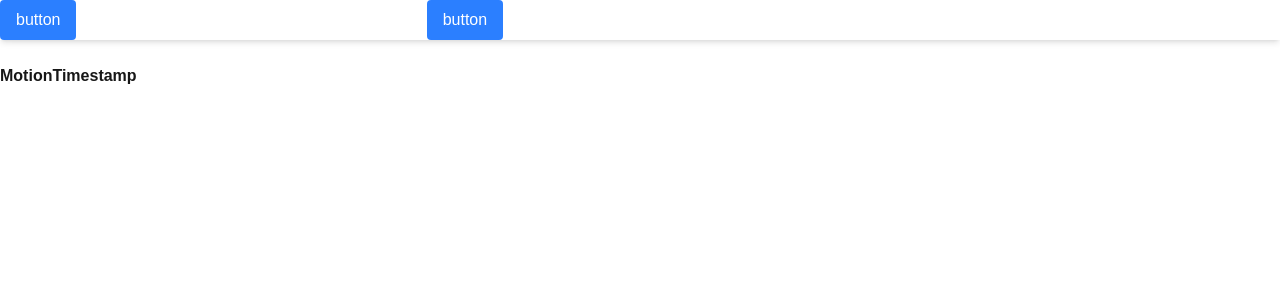
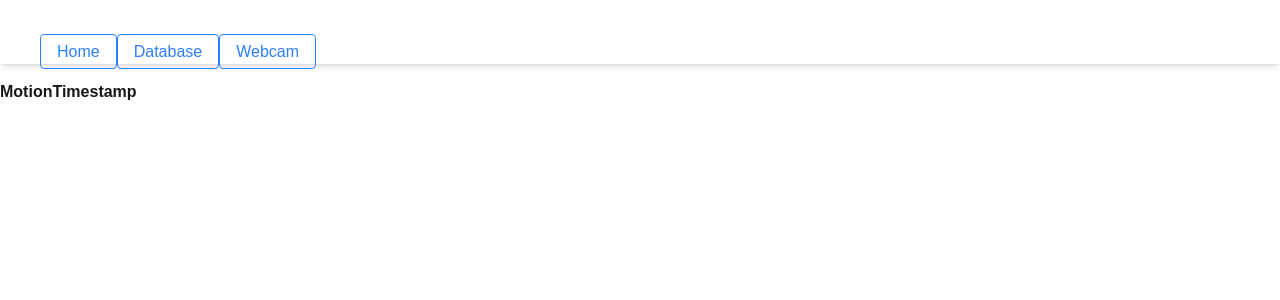
Before and after one commit to Keeekeeey/smart-feeder-webserver, a Next.js app: page /css in a window 1280 px wide. Shown: the top 300 px of the page. Built offline with nearby package versions, Linux system fonts and the light colour scheme.

Commit message:
feat: adjusted webpage

```diff
--- a/app/layout.tsx
+++ b/app/layout.tsx
@@ -1,7 +1,6 @@
 import type { Metadata } from "next";
 import { Geist, Geist_Mono } from "next/font/google";
 import "./globals.css";
-import Button from "@components/ui/button";
 
 const geistSans = Geist({
   variable: "--font-geist-sans",
@@ -26,18 +25,26 @@ export default function RootLayout({
   return (
     <html lang="en">
       <body className={`${geistSans.variable} ${geistMono.variable} antialiased`}>
-        <header className="fixed top-0 left-0 right-0 z-50 bg-white shadow-md">
-          <div className="flex flex-row">
+        <header className="pt-10 fixed top-0 left-0 right-0 z-50 bg-white shadow-md">
+          <div className="flex flex-row px-10">
             <div className="basis-1/3">
-              <Button>button</Button>
-            </div>
-            <div className="basis-2/3">
-              <Button>button</Button>
+              <a href="/"
+                className="border border-blue-500 text-blue-500 hover:bg-blue-500 hover:text-white px-4 py-2 rounded">
+                Home
+              </a>
+              <a href="/motionEventsDashboard"
+                className="border border-blue-500 text-blue-500 hover:bg-blue-500 hover:text-white px-4 py-2 rounded">
+                Database
+              </a>
+              <a href="/page"
+                className="border border-blue-500 text-blue-500 hover:bg-blue-500 hover:text-white px-4 py-2 rounded">
+                Webcam
+              </a>
             </div>
           </div>
         </header>
 
-        <main className="pt-16">
+        <main className="pt-20">
           {children}
         </main>
       </body>
--- /dev/null
+++ b/app/motionEventsDashboard/page.tsx
@@ -0,0 +1,14 @@
+import prisma from "@/lib/prisma";
+import { MotionEventsDashboard } from "@/components/layout/motion-events-dashboard"
+
+export default async function MotionEventsPage() {
+
+  const events = await prisma.motionEvent.findMany({
+    take: 20,
+    orderBy: { timestamp: 'desc' }
+  })
+
+  const initialEvents = JSON.parse(JSON.stringify(events))
+
+  return < MotionEventsDashboard initialEvents={initialEvents} />
+}
--- a/app/page.tsx
+++ b/app/page.tsx
@@ -1,26 +1,37 @@
 import prisma from '@/lib/prisma'
+import Button from "@components/ui/button";
+import { RecentEventsWidget } from "@/components/layout/motion-event-scroll"
 
 export default async function Home() {
-  const motionEvent = await prisma.motionEvent.findMany();
+
+  const events = await prisma.motionEvent.findMany({
+    take: 10,
+    orderBy: { timestamp: 'desc' }
+  })
+  const initialEvents = JSON.parse(JSON.stringify(events))
+
+
   return (
     <div>
       <h1>
         Working Title tm
       </h1>
-      <ol>
-        {motionEvent.map((motionEvent) => (
-          <li key={motionEvent.id} className="mb-2">
-            {motionEvent.motion.toString()}
-            {new Date(motionEvent.timestamp).toLocaleDateString('en-US',{
-              month: 'short',
-              day: 'numeric',
-              year: 'numeric',
-              hour: '2-digit',
-              minute: '2-digit'
-            })}
-          </li>
-        ))}
-      </ol>
+      <div className ="columns-2">
+        <Button>
+          <img className="aspect-3/2 ..."
+          src="https://i.pinimg.com/736x/e9/90/9a/e9909a3d6039e1029eacb8b4686b77ec.jpg" />
+        </Button>
+        <div>
+            <a href="/motionEventsDashboard"
+                className="border border-blue-500 text-blue-500 hover:bg-blue-500 hover:text-white px-4 py-2 rounded">
+                < RecentEventsWidget initialEvents={initialEvents} />
+            </a>
+            <p> gduhsudoghidshguhsigshughsifiaie </p>
+            {/*end img txt*/}
+        </div>
+        {/*end  cols */}
+      </div>
+      <p>Duis sollicitudin elit sed tellus blandit viverra sed eget odio. Donec accumsan tempor lacus, et venenatis elit feugiat non. Duis porta eros et velit blandit dapibus. Curabitur ac finibus eros. Duis placerat velit vitae massa sodales, eget mattis nibh pellentesque. </p>
     </div>
   );
 }
```
